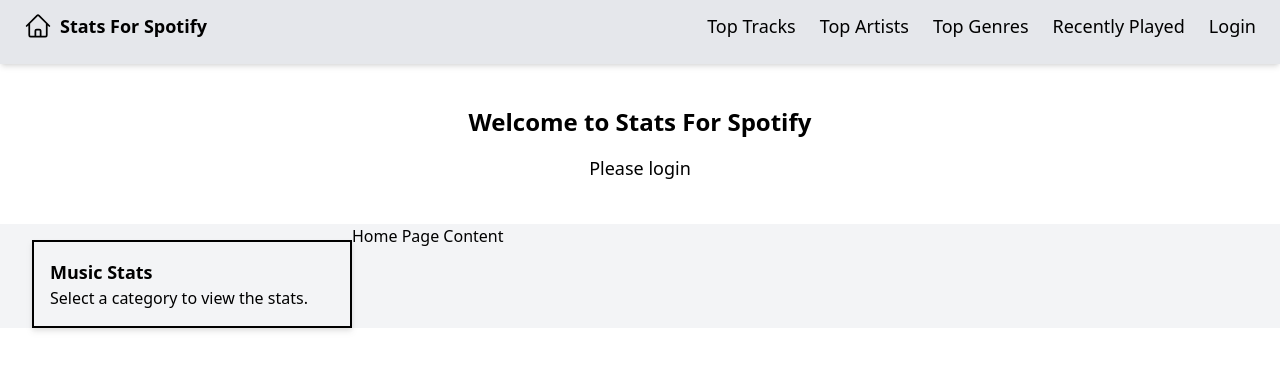
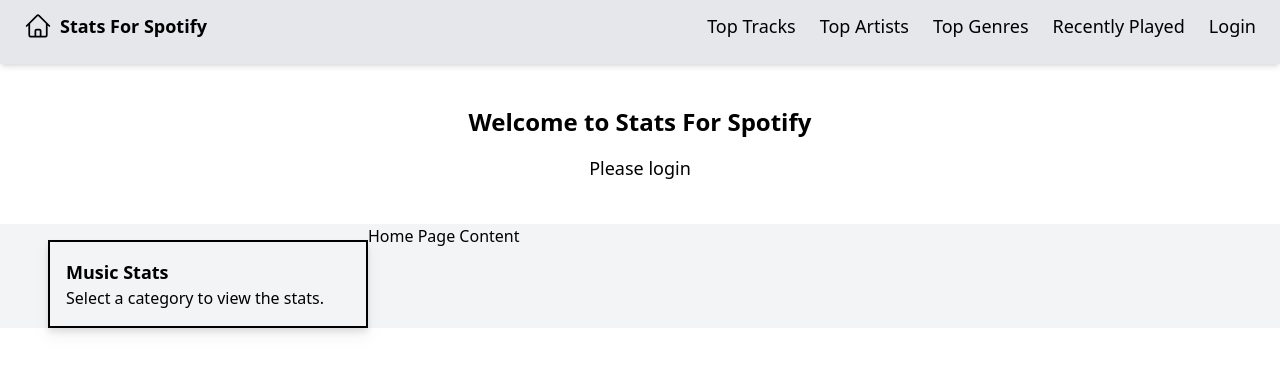
Before and after one commit to patrickhcnguyen/Stats-For-Spotify-Clone, a React (Create React App) app in the folder frontend/: page / in a window 1280 px wide. Shown: the top 372 px of the page. Built offline with nearby package versions, Linux system fonts and the light colour scheme; no server answers.

Commit message:
More UI changes for box

```diff
--- a/frontend/src/Components/Box/box.tsx
+++ b/frontend/src/Components/Box/box.tsx
@@ -20,7 +20,7 @@
   };
 
   return (
-    <div className="border-black border-2 p-4 w-1/4 bg-gray-100 ml-8 mt-4 drop-shadow-md">
+    <div className="border-black border-2 p-4 w-1/4 bg-gray-100 ml-12 mt-4 drop-shadow-lg">
       <h1 className="text-lg font-bold">Music Stats</h1>
       {renderComponent()}
     </div>
```
